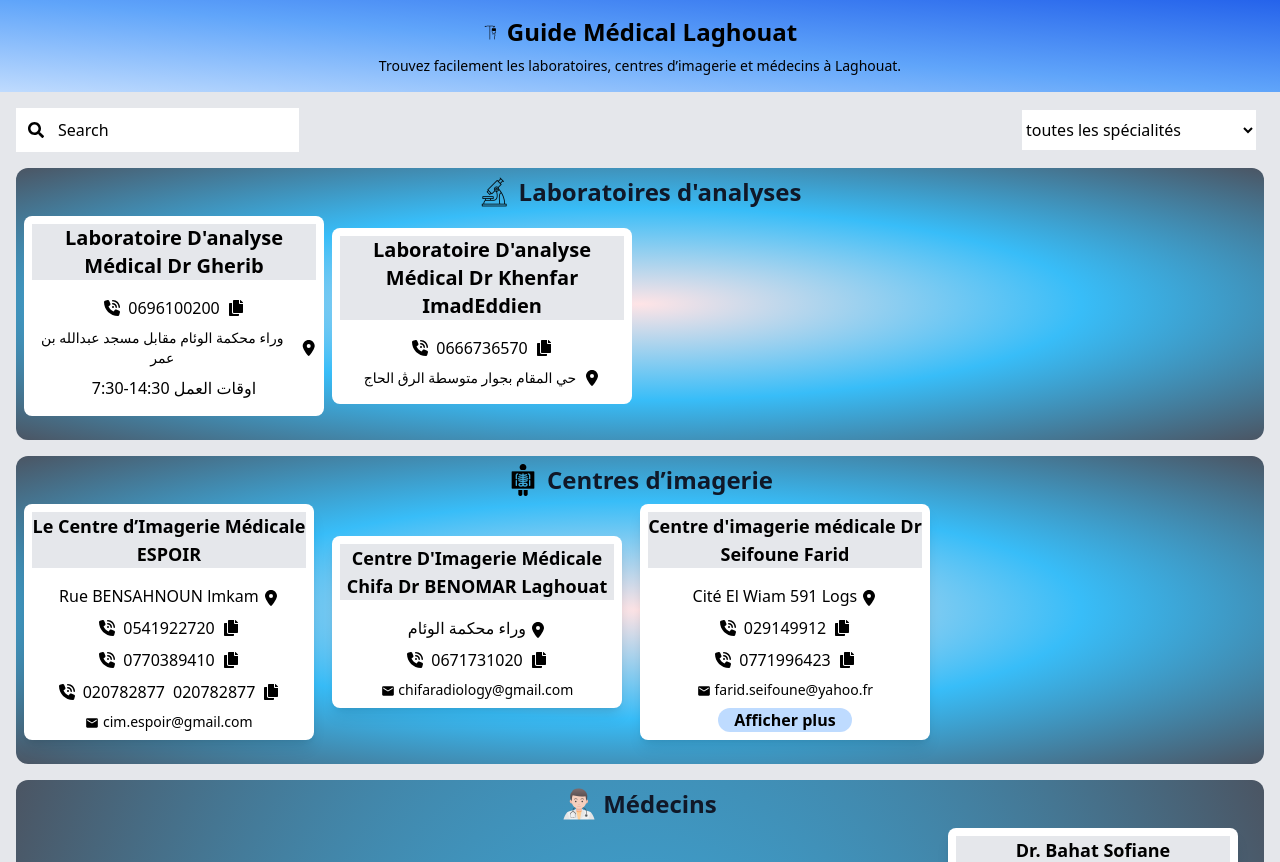
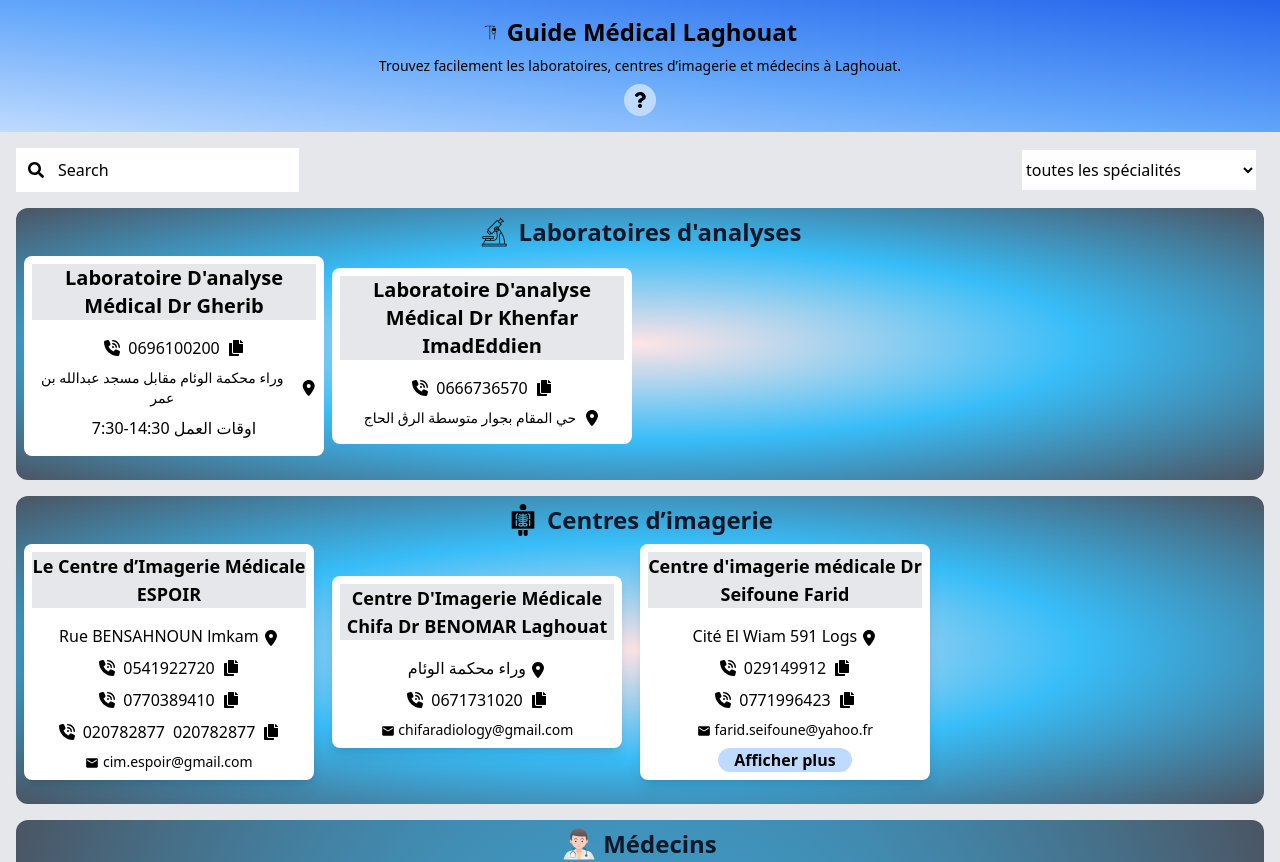
Before and after one commit to Medido1/Guide-M-dical-Laghouat, a React (Vite) app: page / in a window 1280 px wide. Shown: the top 862 px of the page. Built offline with nearby package versions, Linux system fonts and the light colour scheme.

Commit message:
Add explenation tag in the header

```diff
--- a/package.json
+++ b/package.json
@@ -11,6 +11,7 @@
   },
   "dependencies": {
     "@tailwindcss/vite": "^4.1.8",
+    "motion": "^12.23.0",
     "react": "^19.1.0",
     "react-dom": "^19.1.0",
     "react-icons": "^5.5.0",
--- a/src/components/Header.jsx
+++ b/src/components/Header.jsx
@@ -1,4 +1,6 @@
 import { GiMedicalDrip } from "react-icons/gi";
+import Helper from "./helper";
+
 
 function Header() {
   return (
@@ -12,6 +14,7 @@ function Header() {
       <p className="text-sm text-center">
         Trouvez facilement les laboratoires, centres d’imagerie et médecins à Laghouat.
       </p>
+      <Helper />
     </header>
   )
 }
--- /dev/null
+++ b/src/components/helper.jsx
@@ -0,0 +1,22 @@
+import { useState } from "react";
+import { FaQuestion } from "react-icons/fa";
+
+function Helper() {
+  const [isClicked, setIsClicked] = useState(false);
+  return (
+    <div
+      onClick={() => setIsClicked(!isClicked)}
+      className={`cursor-pointer p-2 bg-blue-200 flex flex-col md:flex-row items-center gap-2
+        transition-all duration-300
+      ${isClicked ? "rounded-xl" : "rounded-[50%]"}`}>
+      <FaQuestion />
+      {isClicked &&
+        <p className="text-center">
+          Cliquez sur l'adresse écrite en bleu pour obtenir la localisation.
+        </p>
+      }
+    </div>
+  )
+}
+
+export default Helper;
```
Also changed, not shown: 1 other file (tests, documents, lock files or other folders).
